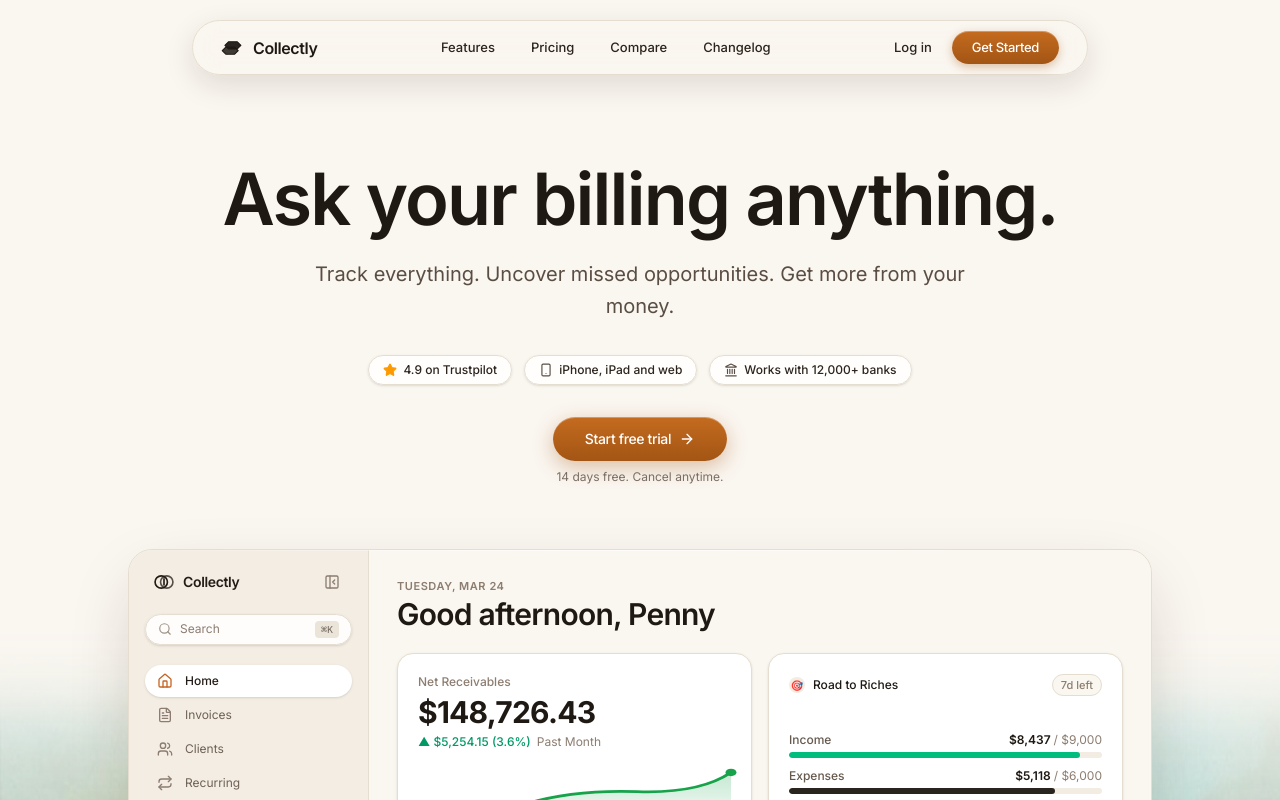
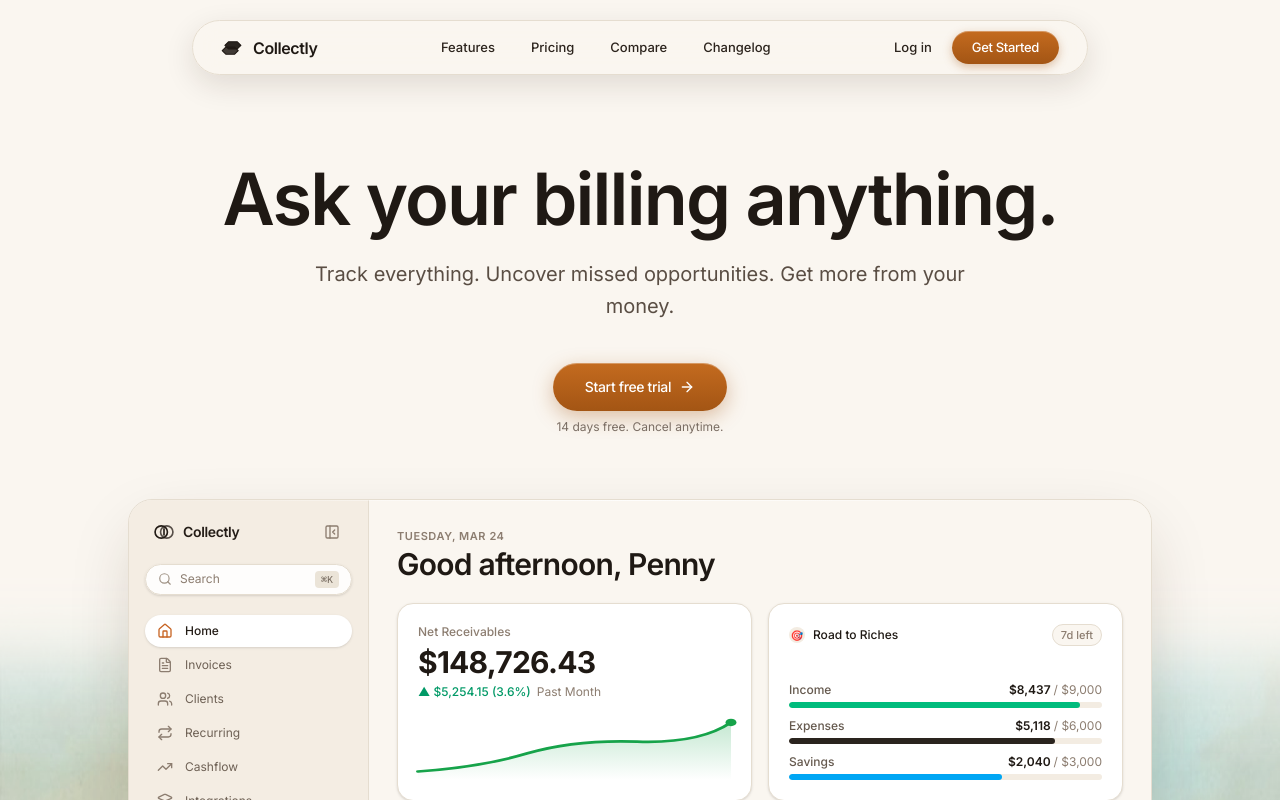
Before and after one commit to rajneeshverma1/Collectly, a Next.js app in the folder collectly-app/: page / in a window 1280 px wide. Shown: the top 800 px of the page. Built offline with nearby package versions, Linux system fonts and the light colour scheme.

Commit message:
refactor(hero): remove 3-badge device platform row from hero section

```diff
--- a/collectly-app/src/components/cream/CreamHero.tsx
+++ b/collectly-app/src/components/cream/CreamHero.tsx
@@ -2,7 +2,7 @@
 
 import React from 'react';
 import Link from 'next/link';
-import { ArrowRight, Star, Smartphone, Landmark } from 'lucide-react';
+import { ArrowRight } from 'lucide-react';
 import CreamDashboardCard from './CreamDashboardCard';
 
 export default function CreamHero() {
@@ -47,31 +47,11 @@ export default function CreamHero() {
           Track everything. Uncover missed opportunities. Get more from your money.
         </p>
 
-        {/* 3 Translucent Pill Badges */}
-        <div className="flex flex-wrap items-center justify-center gap-2.5 sm:gap-3 mt-6 sm:mt-8">
-
-          <div className="inline-flex items-center gap-1.5 px-3.5 py-1.5 rounded-full bg-white/85 backdrop-blur-md border border-[#E7DFD4] text-[#2C241D] text-xs font-medium shadow-sm">
-            <Star className="size-3.5 fill-amber-500 text-amber-500" />
-            <span>4.9 on Trustpilot</span>
-          </div>
-
-          <div className="inline-flex items-center gap-1.5 px-3.5 py-1.5 rounded-full bg-white/85 backdrop-blur-md border border-[#E7DFD4] text-[#2C241D] text-xs font-medium shadow-sm">
-            <Smartphone className="size-3.5 text-[#5A4E44]" />
-            <span>iPhone, iPad and web</span>
-          </div>
-
-          <div className="inline-flex items-center gap-1.5 px-3.5 py-1.5 rounded-full bg-white/85 backdrop-blur-md border border-[#E7DFD4] text-[#2C241D] text-xs font-medium shadow-sm">
-            <Landmark className="size-3.5 text-[#5A4E44]" />
-            <span>Works with 12,000+ banks</span>
-          </div>
-
-        </div>
-
         {/* CTA Button */}
-        <div className="mt-7 sm:mt-8 flex flex-col items-center gap-2">
+        <div className="mt-8 sm:mt-10 flex flex-col items-center gap-2">
           <Link
             href="/auth"
-            className="group bg-gradient-to-b from-[#C46B1F] to-[#A35514] hover:from-[#B8621B] hover:to-[#924A0F] active:scale-[0.98] text-white px-8 py-3 rounded-full text-sm font-medium tracking-tight shadow-[inset_0_1px_0_rgba(255,255,255,0.3),0_6px_20px_rgba(163,85,20,0.35)] hover:scale-[1.02] transition-all flex items-center gap-2"
+            className="group bg-gradient-to-b from-[#C46B1F] to-[#A35514] hover:from-[#B8621B] hover:to-[#924A0F] active:scale-[0.98] text-white px-8 py-3.5 rounded-full text-sm font-medium tracking-tight shadow-[inset_0_1px_0_rgba(255,255,255,0.3),0_6px_20px_rgba(163,85,20,0.35)] hover:scale-[1.02] transition-all flex items-center gap-2"
           >
             <span>Start free trial</span>
             <ArrowRight className="size-4 transition-transform group-hover:translate-x-0.5" />
```
